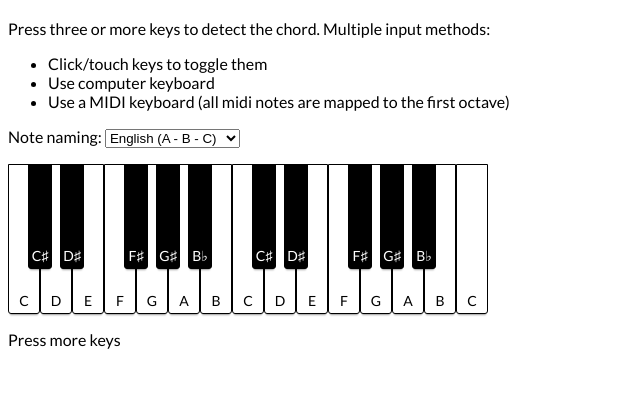
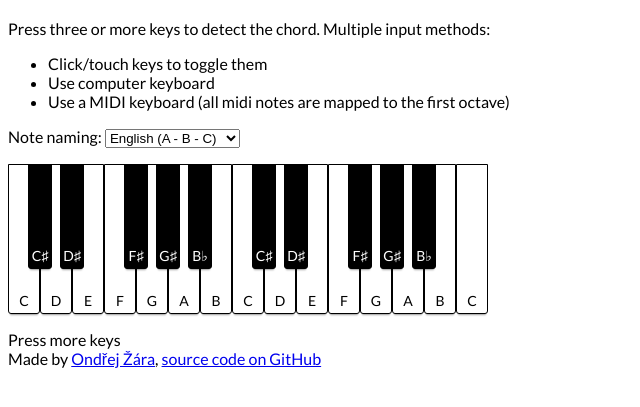
Before and after one commit to ondras/piano-chords, a website with bundled scripts: page index.html in a window 1280 px wide. Shown: the part 63-470 px from the top of the page, without its empty margins (0-640 px from the left). Built offline with nearby package versions, Linux system fonts and the light colour scheme.

Commit message:
Update index.html

```diff
--- a/index.html
+++ b/index.html
@@ -29,5 +29,7 @@
     <div id="piano"></div>
     <div id="chords"></div>
     <script type="module" src="js/index.js"></script>
-  </body>
+
+    <footer>Made by <a href="https://ondras.zarovi.cz/">Ondřej Žára</a>, <a href="https://ondras.github.io/piano-chords/">source code on GitHub</a></footer>
+</body>
 </html>
```
